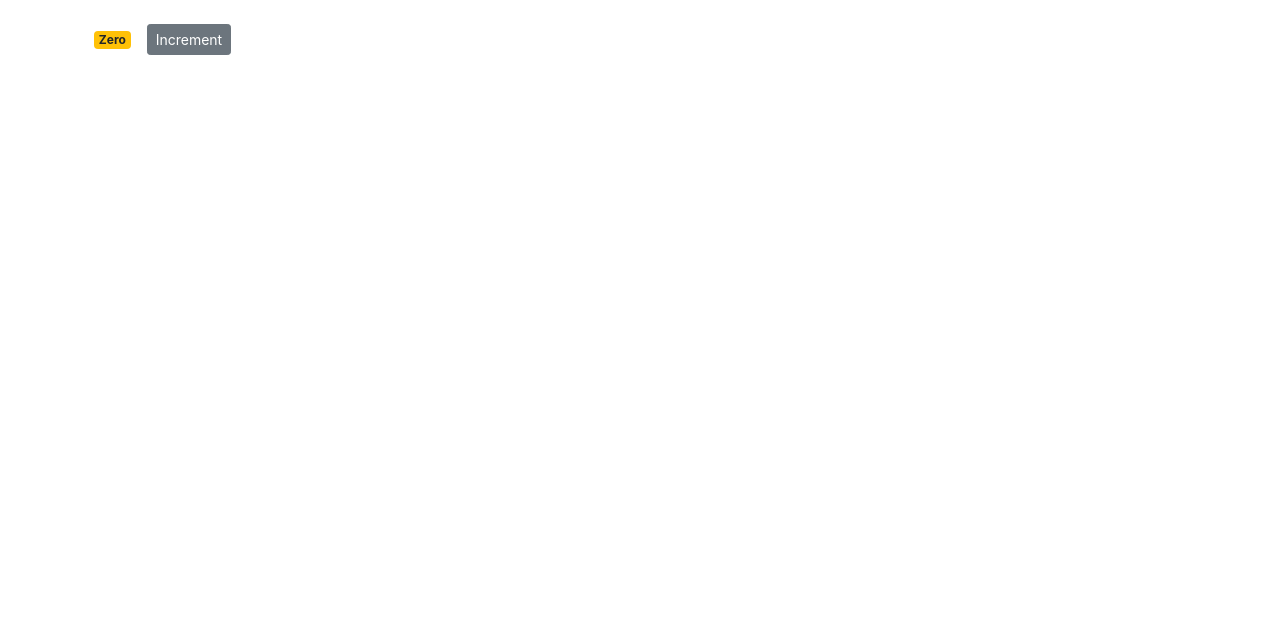
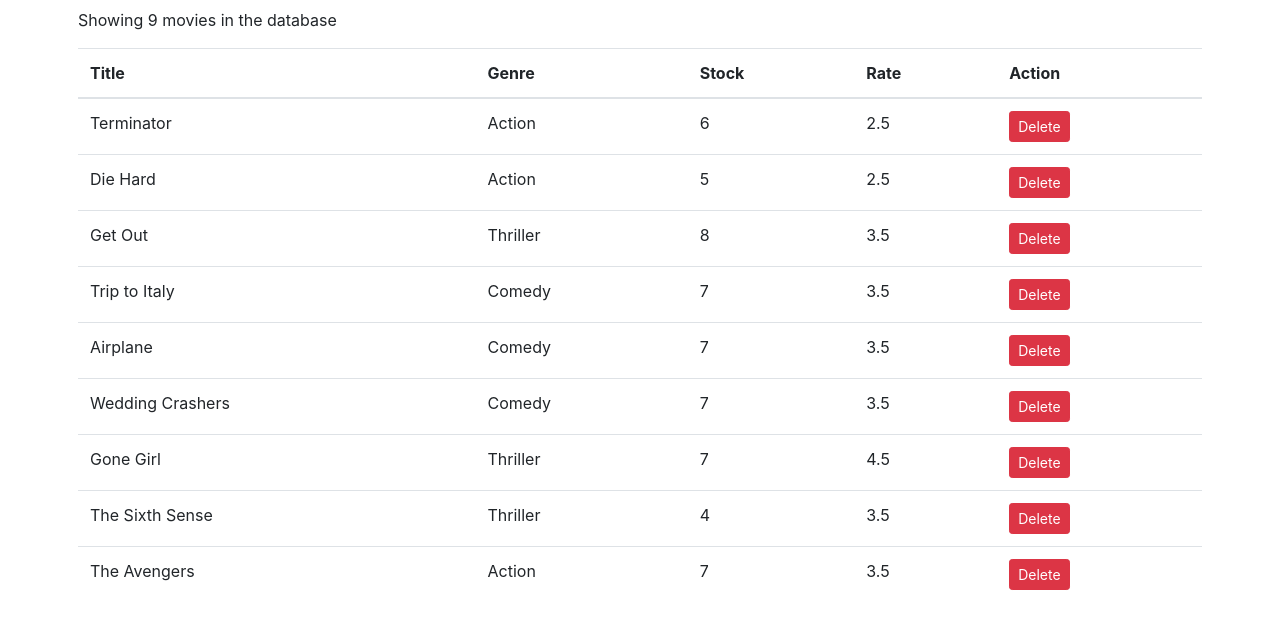
Before and after one commit to adisco4420/vidly-api, a React (Create React App) app: page / in a window 1280 px wide. Shown: the top 628 px of the page. Built offline with nearby package versions, Linux system fonts and the light colour scheme.

Commit message:
delete movie and list movie

```diff
--- a/src/App.js
+++ b/src/App.js
@@ -1,10 +1,12 @@
 import React from 'react';
 import './App.css';
 import Counter from './components/counter-app/counter';
+import HomeVid from './components/vivdy/HomeVid';
 
 function App() {
   return (
-    <Counter />
+    // <Counter />
+    <HomeVid />
   );
 }
 
--- /dev/null
+++ b/src/components/vivdy/HomeVid.jsx
@@ -0,0 +1,59 @@
+import React, { Component } from 'react';
+import { getMovies , deleteMovie } from '../../services/fakeMovieService';
+
+class HomeVid extends Component {
+    state = {
+        allMovies: getMovies()
+    }
+    handleDelete = (id) => {
+        deleteMovie(id);
+        this.setState({allMovies: getMovies()})
+        }
+    render() {
+        return (
+            <div className="container p-2">
+                <p>Showing {this.state.allMovies.length} movies in the database</p>
+                <DisplayMovies allMovies={this.state.allMovies} handleDelete={this.handleDelete}/>
+            </div>
+        );
+    }
+}
+const DisplayMovies = ({ allMovies , handleDelete}) => {
+    return (<React.Fragment>
+        {
+            !allMovies.length ?
+                <div className="text-center p-4">
+             <i className="fas fa-film fa-5x"></i>
+                    <h6>No Movies</h6>
+                </div> :
+                <table className="table">
+                    <thead>
+                        <tr>
+                            <th scope="col">Title</th>
+                            <th scope="col">Genre</th>
+                            <th scope="col">Stock</th>
+                            <th scope="col">Rate</th>
+                            <th scope="col">Action</th>
+                        </tr>
+                    </thead>
+                    <tbody>
+                        {
+                            allMovies.map(movie => (
+                                <tr key={movie._id}>
+                                        <td>{movie.title}</td>
+                                        <td>{movie.genre.name}</td>
+                                        <td>{movie.numberInStock}</td>
+                                        <td>{movie.dailyRentalRate}</td>
+                                        <td><button onClick={() => handleDelete(movie._id)} className="btn btn-danger btn-sm">Delete</button></td>
+                                    </tr>
+                            ))
+                        }
+                    </tbody>
+                </table>
+        }
+    </React.Fragment>
+    );
+}
+
+
+export default HomeVid;
--- /dev/null
+++ b/src/services/fakeGenreService.js
@@ -0,0 +1,9 @@
+export const genres = [
+  { _id: "5b21ca3eeb7f6fbccd471818", name: "Action" },
+  { _id: "5b21ca3eeb7f6fbccd471814", name: "Comedy" },
+  { _id: "5b21ca3eeb7f6fbccd471820", name: "Thriller" }
+];
+
+export function getGenres() {
+  return genres.filter(g => g);
+}
--- /dev/null
+++ b/src/services/fakeMovieService.js
@@ -0,0 +1,98 @@
+import * as genresAPI from "./fakeGenreService";
+
+const movies = [
+  {
+    _id: "5b21ca3eeb7f6fbccd471815",
+    title: "Terminator",
+    genre: { _id: "5b21ca3eeb7f6fbccd471818", name: "Action" },
+    numberInStock: 6,
+    dailyRentalRate: 2.5,
+    publishDate: "2018-01-03T19:04:28.809Z",
+    liked: true
+  },
+  {
+    _id: "5b21ca3eeb7f6fbccd471816",
+    title: "Die Hard",
+    genre: { _id: "5b21ca3eeb7f6fbccd471818", name: "Action" },
+    numberInStock: 5,
+    dailyRentalRate: 2.5
+  },
+  {
+    _id: "5b21ca3eeb7f6fbccd471817",
+    title: "Get Out",
+    genre: { _id: "5b21ca3eeb7f6fbccd471820", name: "Thriller" },
+    numberInStock: 8,
+    dailyRentalRate: 3.5
+  },
+  {
+    _id: "5b21ca3eeb7f6fbccd471819",
+    title: "Trip to Italy",
+    genre: { _id: "5b21ca3eeb7f6fbccd471814", name: "Comedy" },
+    numberInStock: 7,
+    dailyRentalRate: 3.5
+  },
+  {
+    _id: "5b21ca3eeb7f6fbccd47181a",
+    title: "Airplane",
+    genre: { _id: "5b21ca3eeb7f6fbccd471814", name: "Comedy" },
+    numberInStock: 7,
+    dailyRentalRate: 3.5
+  },
+  {
+    _id: "5b21ca3eeb7f6fbccd47181b",
+    title: "Wedding Crashers",
+    genre: { _id: "5b21ca3eeb7f6fbccd471814", name: "Comedy" },
+    numberInStock: 7,
+    dailyRentalRate: 3.5
+  },
+  {
+    _id: "5b21ca3eeb7f6fbccd47181e",
+    title: "Gone Girl",
+    genre: { _id: "5b21ca3eeb7f6fbccd471820", name: "Thriller" },
+    numberInStock: 7,
+    dailyRentalRate: 4.5
+  },
+  {
+    _id: "5b21ca3eeb7f6fbccd47181f",
+    title: "The Sixth Sense",
+    genre: { _id: "5b21ca3eeb7f6fbccd471820", name: "Thriller" },
+    numberInStock: 4,
+    dailyRentalRate: 3.5
+  },
+  {
+    _id: "5b21ca3eeb7f6fbccd471821",
+    title: "The Avengers",
+    genre: { _id: "5b21ca3eeb7f6fbccd471818", name: "Action" },
+    numberInStock: 7,
+    dailyRentalRate: 3.5
+  }
+];
+
+export function getMovies() {
+  return movies;
+}
+
+export function getMovie(id) {
+  return movies.find(m => m._id === id);
+}
+
+export function saveMovie(movie) {
+  let movieInDb = movies.find(m => m._id === movie._id) || {};
+  movieInDb.name = movie.name;
+  movieInDb.genre = genresAPI.genres.find(g => g._id === movie.genreId);
+  movieInDb.numberInStock = movie.numberInStock;
+  movieInDb.dailyRentalRate = movie.dailyRentalRate;
+
+  if (!movieInDb._id) {
+    movieInDb._id = Date.now();
+    movies.push(movieInDb);
+  }
+
+  return movieInDb;
+}
+
+export function deleteMovie(id) {
+  let movieInDb = movies.find(m => m._id === id);
+  movies.splice(movies.indexOf(movieInDb), 1);
+  return movieInDb;
+}
```
